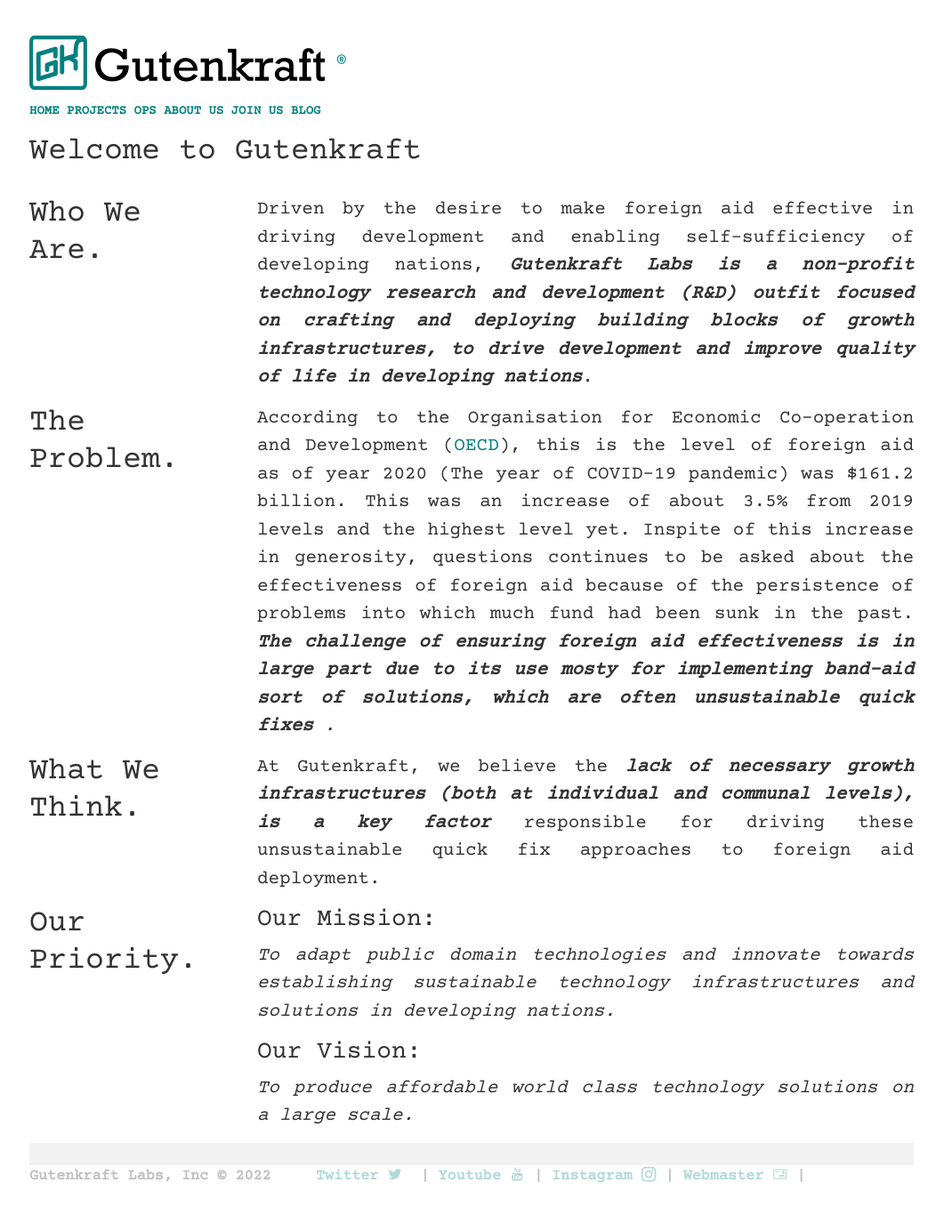
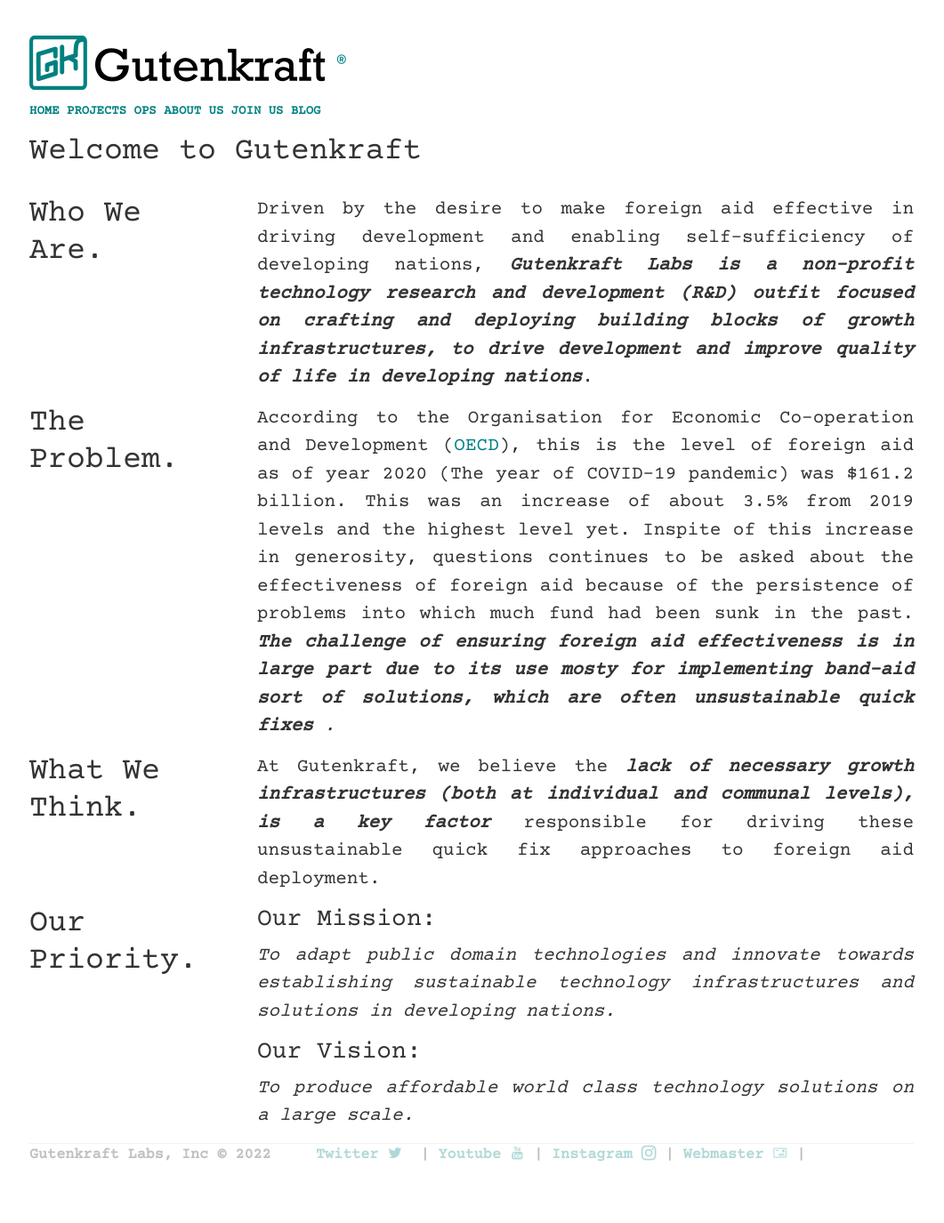
Before and after one commit to oferonmi/datafilik.github.io, a Jekyll site: the page built from index.html, in a window 1280 px wide. Shown: the whole page at 89% size, without its empty margins (110-1171 px from the left). Built offline with Jekyll 4.4.1, drawn with Linux system fonts in a browser that asks for light colours; some web fonts are replaced; after the commit the page ends 1351 px from its top, so only the background shows below that.

Commit message:
css edit

```diff
--- a/css/main.css
+++ b/css/main.css
@@ -64,7 +64,7 @@
     margin-top: auto;
     background-color: rgba(47, 90, 47, 0);
     opacity: 0.3;
-    border-top: 1.5em solid #d5d5d5;
+    border-top: 1.5px solid #d5d5d5;
     font-size: 1.2em;
 }
 
```
